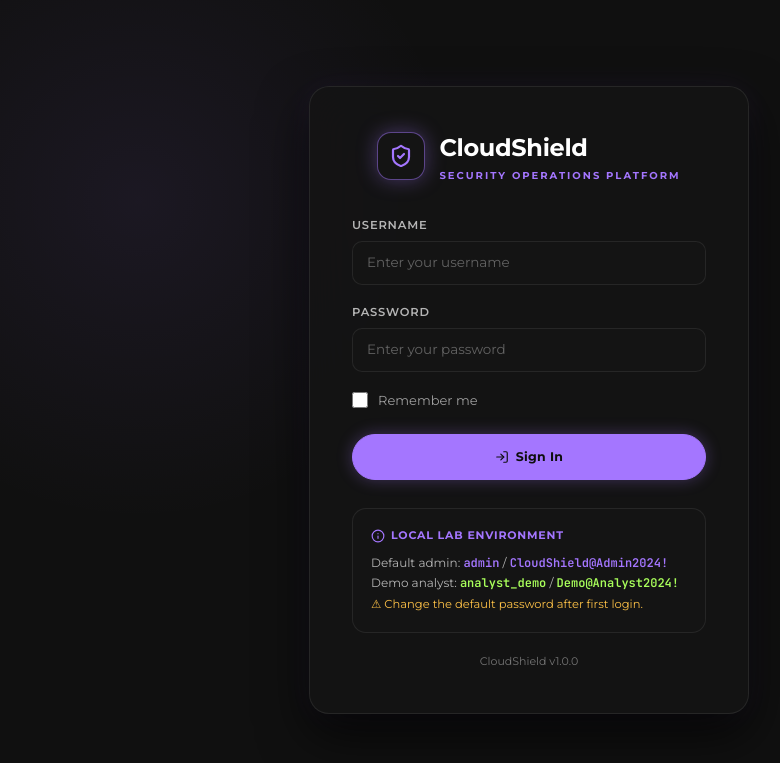
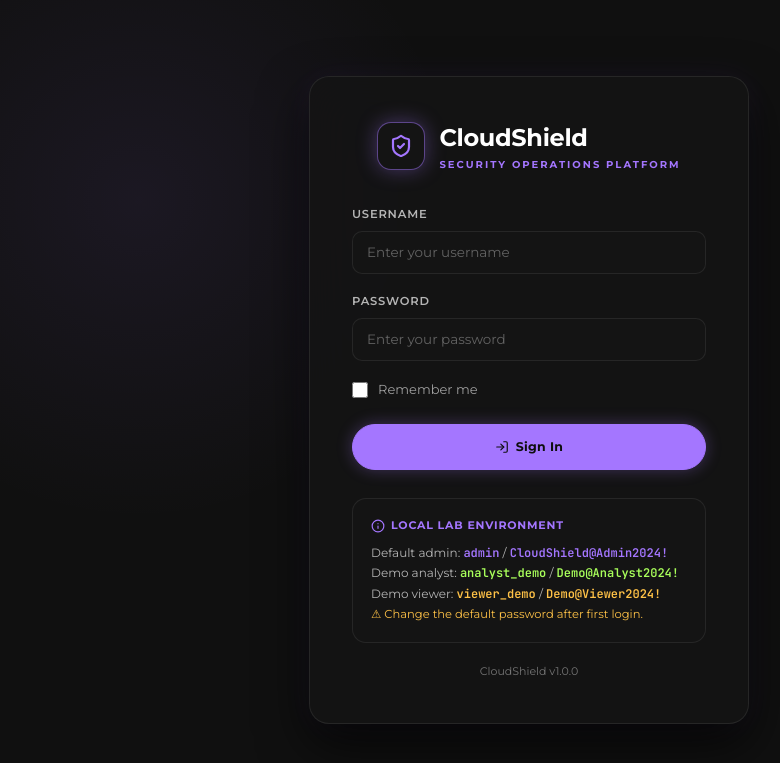
Before and after one commit to vikram-hack/cloud_shield, a Flask app: page /auth/login in a window 1280 px wide. Shown: the top 763 px of the page, without its empty margins (111-891 px from the left). Run offline with Flask 3, Linux system fonts and the light colour scheme; some libraries are stand-ins or nearby versions.

Commit message:
feat: seed viewer_demo account and show on login page

```diff
--- a/app.py
+++ b/app.py
@@ -135,6 +135,16 @@ def _ensure_default_users():
         db.session.add(analyst)
         print('[INIT] Demo analyst created: analyst_demo / Demo@Analyst2024!')
 
+    if not User.query.filter_by(username='viewer_demo').first():
+        viewer = User(
+            username='viewer_demo',
+            email='viewer@cloudshield.local',
+            role='viewer',
+        )
+        viewer.set_password('Demo@Viewer2024!')
+        db.session.add(viewer)
+        print('[INIT] Demo viewer created: viewer_demo / Demo@Viewer2024!')
+
     db.session.commit()
 
     print('[INIT] CHANGE THIS PASSWORD IMMEDIATELY after first login.')
--- a/templates/auth/login.html
+++ b/templates/auth/login.html
@@ -53,6 +53,8 @@
         class="cs-mono" style="color:var(--cs-sec); font-weight:600;">CloudShield@Admin2024!</span><br />
       Demo analyst: <span class="cs-mono" style="color:var(--cs-green); font-weight:600;">analyst_demo</span> / <span
         class="cs-mono" style="color:var(--cs-green); font-weight:600;">Demo@Analyst2024!</span><br />
+      Demo viewer: <span class="cs-mono" style="color:var(--cs-amber); font-weight:600;">viewer_demo</span> / <span
+        class="cs-mono" style="color:var(--cs-amber); font-weight:600;">Demo@Viewer2024!</span><br />
       <span style="color:var(--cs-amber); font-size:11.5px;">⚠ Change the default password after first login.</span>
     </div>
   </div>
```
